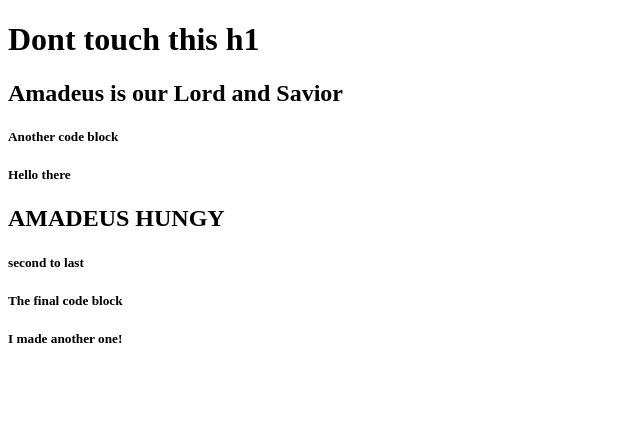
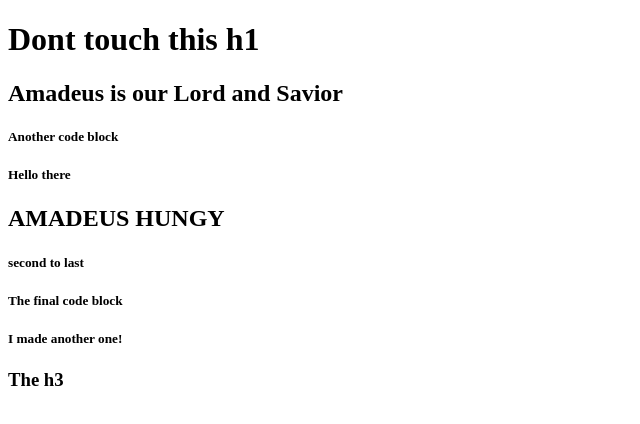
Before and after one commit to gckirchoff/merge-conflict-test, a plain HTML site: page index.html in a window 1280 px wide. Shown: the whole page, without its empty margins (0-640 px from the left). Drawn offline with Linux system fonts and the light colour scheme.

Commit message:
My commit

```diff
--- a/index.html
+++ b/index.html
@@ -19,5 +19,7 @@
     <h5>The final code block</h5>
 
     <h5>I made another one!</h5>
+
+    <h3>The h3</h3>
 </body>
 </html>
```
